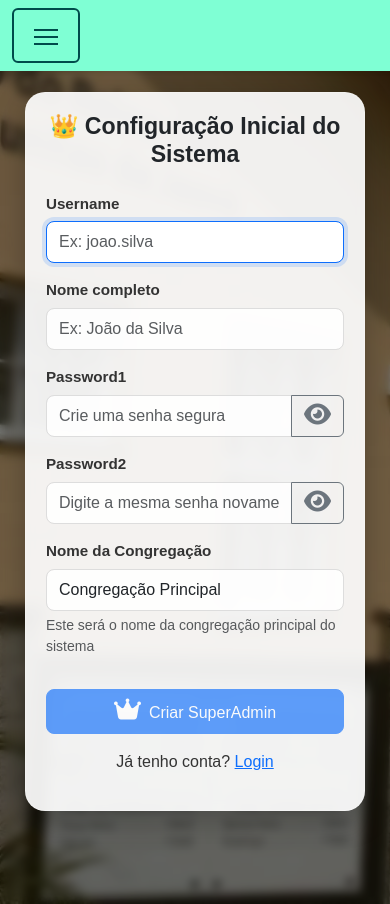
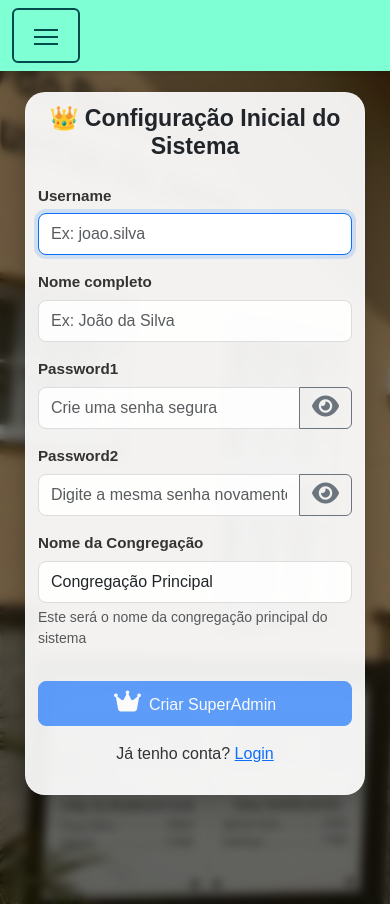
Before and after one commit to andreluizsilv/Agenda_salao, a Django app: page /cadastro/ in a window 390 px wide. Run offline with Django 5.2, Linux system fonts and the light colour scheme.

```diff
--- a/static/css/style.css
+++ b/static/css/style.css
@@ -76,7 +76,7 @@ body {
 
 .main-content {
   flex: 1;
-  display: flex;
+  display: block;
   align-items: center;
   justify-content: center;
   padding: 1rem;
@@ -550,8 +550,17 @@ footer {
   }
 
   .content-box {
-    padding: 1.25rem;
+    padding: 12px;
   }
+
+  .user-table-wrapper {
+        margin-left: -12px;
+        margin-right: -12px;
+    }
+
+    .user-table-wrapper table {
+        min-width: 680px;
+    }
 
   .login-container {
     padding: 1.25rem;
```
